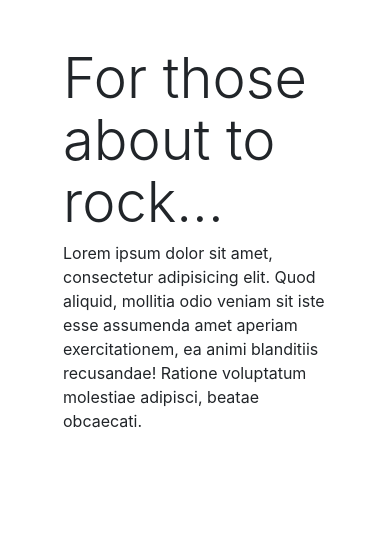
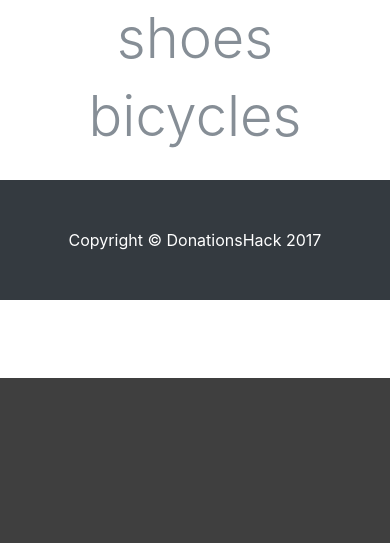
Before and after one commit to akjandl/DonationsHack, a Flask app: page / in a window 390 px wide; the page is wider, and only the part inside the window is pictured. Shown: the part 466-1009 px from the top of that part. After the commit the page ends 844 px from the top of that part, so only its background shows below. Run offline with Flask 2, Linux system fonts and the light colour scheme; some libraries are stand-ins or nearby versions.

Commit message:
wire templates and controller together

```diff
--- a/templates/index.html
+++ b/templates/index.html
@@ -29,64 +29,26 @@
       </div>
     </header>
 
+    {% for category in categories %}
     <section>
       <div class="container">
         <div class="row align-items-center">
-          <div class="col-md-6 order-2">
-            <div class="p-5">
-              <img class="img-fluid rounded-circle" src="https://unsplash.it/500/500?image=836" alt="">
-            </div>
-          </div>
-          <div class="col-md-6 order-1">
-            <div class="p-5">
-              <h2 class="display-4">For those about to rock...</h2>
-              <p>Lorem ipsum dolor sit amet, consectetur adipisicing elit. Quod aliquid, mollitia odio veniam sit iste esse assumenda amet aperiam exercitationem, ea animi blanditiis recusandae! Ratione voluptatum molestiae adipisci, beatae obcaecati.</p>
+          <div class="col-md-1 text-center">
+            <div class="p-2">
+              <a class="display-4 text-muted" href="/{{ category }}">{{ category }}</a>
             </div>
           </div>
         </div>
       </div>
     </section>
+    {% endfor %}
 
-    <section>
-      <div class="container">
-        <div class="row align-items-center">
-          <div class="col-md-6">
-            <div class="p-5">
-              <img class="img-fluid rounded-circle" src="https://unsplash.it/500/500?image=452" alt="">
-            </div>
-          </div>
-          <div class="col-md-6">
-            <div class="p-5">
-              <h2 class="display-4">We salute you!</h2>
-              <p>Lorem ipsum dolor sit amet, consectetur adipisicing elit. Quod aliquid, mollitia odio veniam sit iste esse assumenda amet aperiam exercitationem, ea animi blanditiis recusandae! Ratione voluptatum molestiae adipisci, beatae obcaecati.</p>
-            </div>
-          </div>
-        </div>
-      </div>
-    </section>
-
-    <section>
-      <div class="container">
-        <div class="row align-items-center">
-          <div class="col-md-6 order-2">
-            <div class="p-5">
-              <img class="img-fluid rounded-circle" src="https://unsplash.it/500/500?image=453" alt="">
-            </div>
-          </div>
-          <div class="col-md-6 order-1">
-            <div class="p-5">
-              <h2 class="display-4">Let there be rock!</h2>
-              <p>Lorem ipsum dolor sit amet, consectetur adipisicing elit. Quod aliquid, mollitia odio veniam sit iste esse assumenda amet aperiam exercitationem, ea animi blanditiis recusandae! Ratione voluptatum molestiae adipisci, beatae obcaecati.</p>
-            </div>
-          </div>
-        </div>
-      </div>
-    </section>
+    </br>
 
     <!-- Footer -->
     <footer class="py-5 bg-dark">
       <div class="container">
-        <p class="m-0 text-center text-white">Copyright &copy; DonationHack 2017</p>
+        <p class="m-0 text-center text-white">Copyright &copy; DonationsHack 2017</p>
       </div>
       <!-- /.container -->
     </footer>
```
Also changed, not shown: templates/category_template.html (+13 -3 lines).
